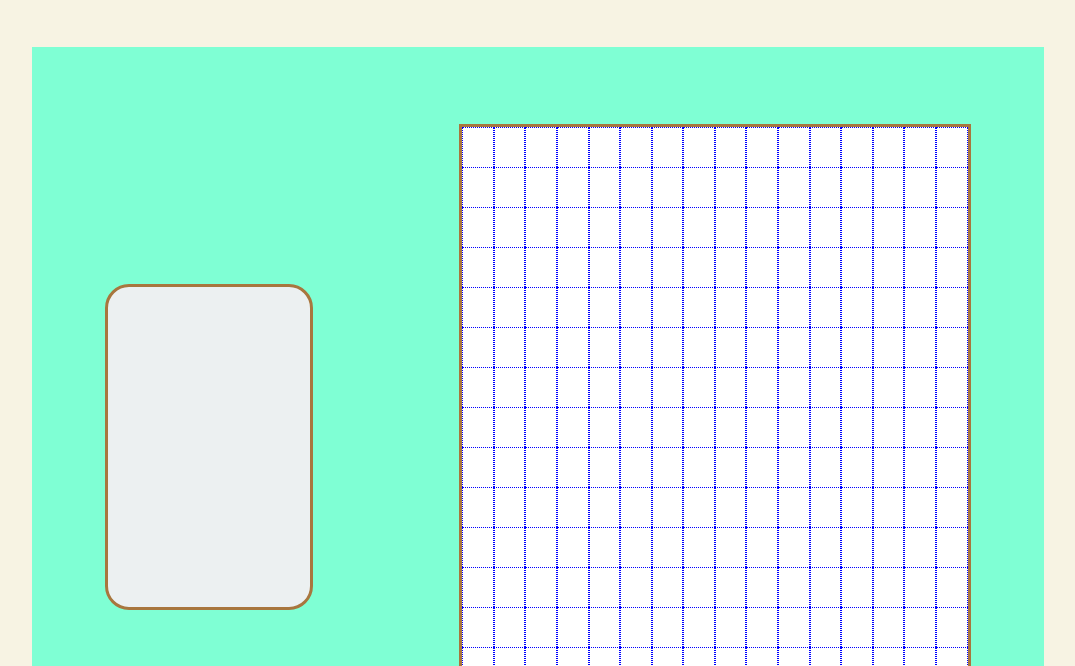
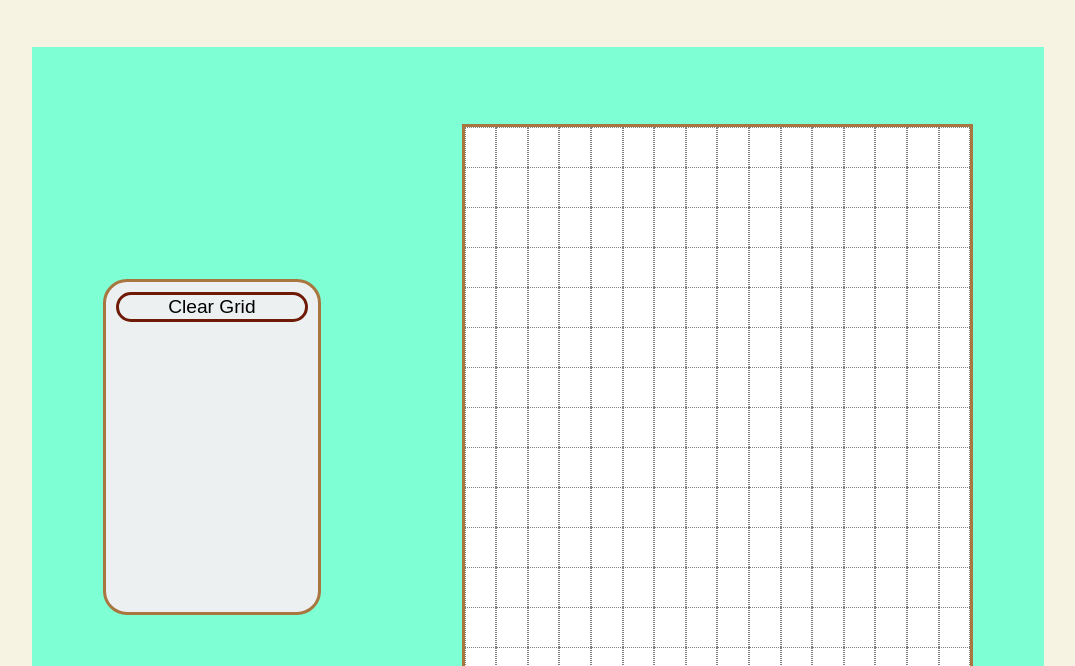
Before and after one commit to stephenDiosDev/Etch-a-Sketch, a plain HTML site: page index.html in a window 1280 px wide. Shown: the part 134-800 px from the top of the page, without its empty margins (102-1177 px from the left). Drawn offline with Linux system fonts and the light colour scheme.

Commit message:
Added working clear grid functionality

```diff
--- a/index.html
+++ b/index.html
@@ -12,7 +12,9 @@
         </div>
         <div class="content">
             <div class="menu">
-
+                <div class="clear-btn">
+                    <button class="clear">Clear Grid</button>
+                </div>
             </div>
             <div class="sketchpad">
 
--- a/mainScript.js
+++ b/mainScript.js
@@ -32,9 +32,55 @@ for(let row = 0; row < 16; row++) {
     sketchpad.appendChild(rowDiv);
 }
 
+let clearBtn = document.querySelector(".clear");
+clearBtn.addEventListener("mouseenter", function(e) {
+    clearBtn.style.backgroundColor = "#b9c7cb";
+});
+
+clearBtn.addEventListener("mouseleave", function(e) {
+    clearBtn.style.backgroundColor = "#ecf0f1";
+});
+
+clearBtn.addEventListener("mousedown", function(e) {
+    clearBtn.style.backgroundColor = "#4e646a";
+});
+
+clearBtn.addEventListener("mouseup", function(e) {
+    clearBtn.style.backgroundColor = "#b9c7cb";
+    clearGrid();
+});
+
+function clearGrid() {
+    //loop thru all row-div from sketchpad
+    //loop thru all pixel from current row-div
+    //set pixel background colour to white
+    let sketchpad = document.querySelectorAll(".sketchpad");
+
+    //console.log(sketchpad[0]);
+    let rows = sketchpad[0].getElementsByClassName("row-div");
+    //console.log(rows);
+
+    for(let i = 0; i < rows.length; i++) {
+        let row = rows[i];
+
+        row.childNodes.forEach(pixel => {
+            //console.log(pixel);
+            pixel.style.backgroundColor = "white";
+        });
+
+
+    }
+
+
+
+
+    console.log("GRID CLEARED");
+}
+
 /*
     TODO
         [] Button to clear colour on grid
+            - button is added, add functionality and responsiveness
         [] Button to make a new grid of size 1 to 100 (1x1 to 100x100)
         [] RGB colour selector that changes drawable colour
         [] Make a grid that does not resize
--- a/style.css
+++ b/style.css
@@ -71,7 +71,7 @@ Source: https://coolors.co/a8763e-f7f3e3-ecf0f1-6f1a07-2b2118
 
 .pixel {
     background-color: white;
-    border: 1px dotted blue;
+    border: 1px dotted gray;
     flex: 1;
     height: 100%;
     width: 100%;
@@ -80,5 +80,27 @@ Source: https://coolors.co/a8763e-f7f3e3-ecf0f1-6f1a07-2b2118
 .menu {
     border-radius: 24px;
     width: 20%;
-    height: 40%
+    height: 40%;
+    display: flex;
+    justify-content: flex-start;
+    flex-direction: column;
+    align-items: stretch;
+    padding: 5px;
 }
+
+.clear-btn {
+    display: flex;
+    justify-content: center;
+    align-items: stretch;
+    flex-direction: column;
+    padding: 5px;
+}
+
+.clear {
+    background-color: #ecf0f1;
+    border: 3px solid #6f1a07;
+    border-radius: 24px;
+    font-size: larger;
+    width: 100%;
+    height: 100%;
+}
```
